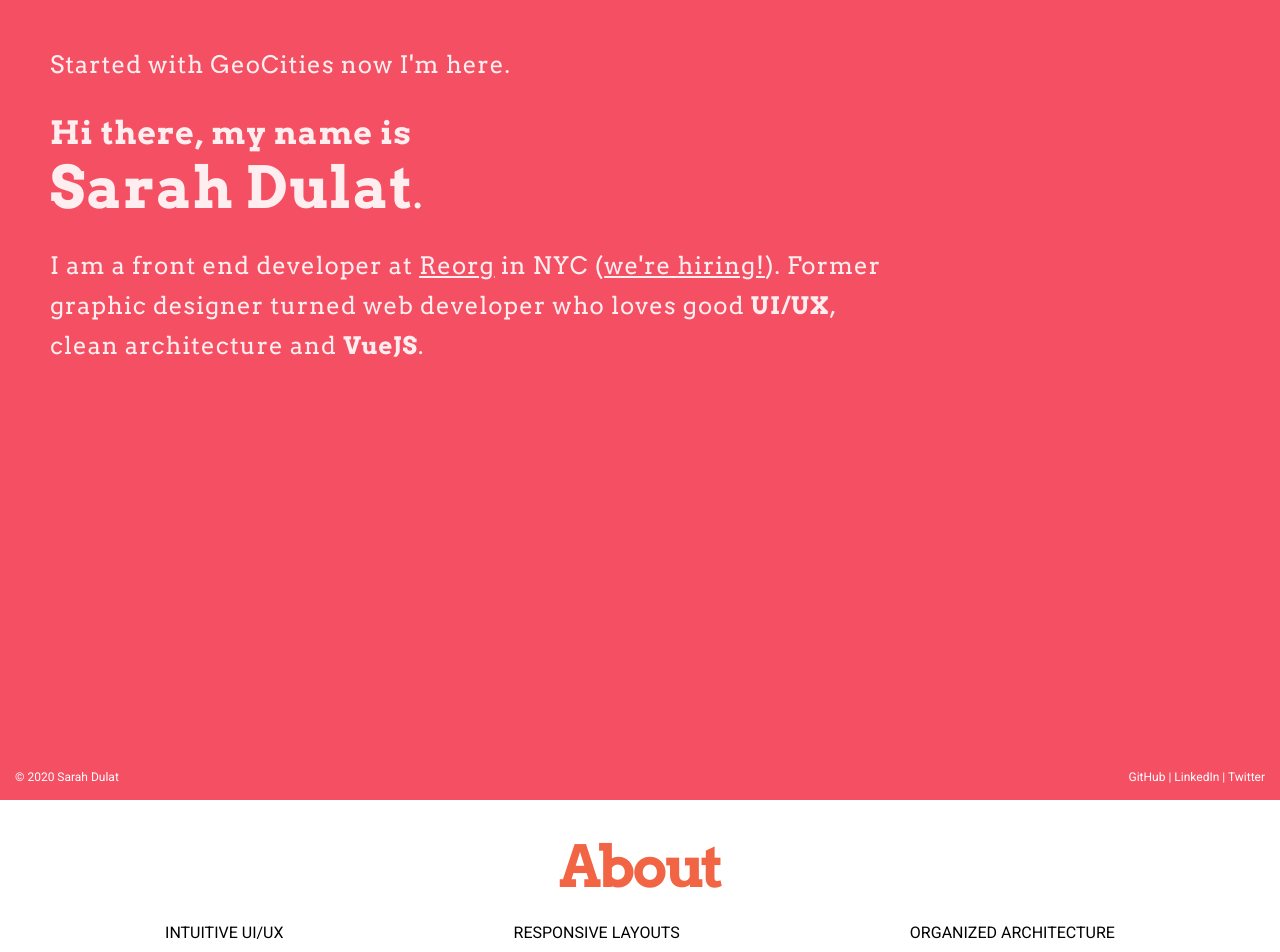
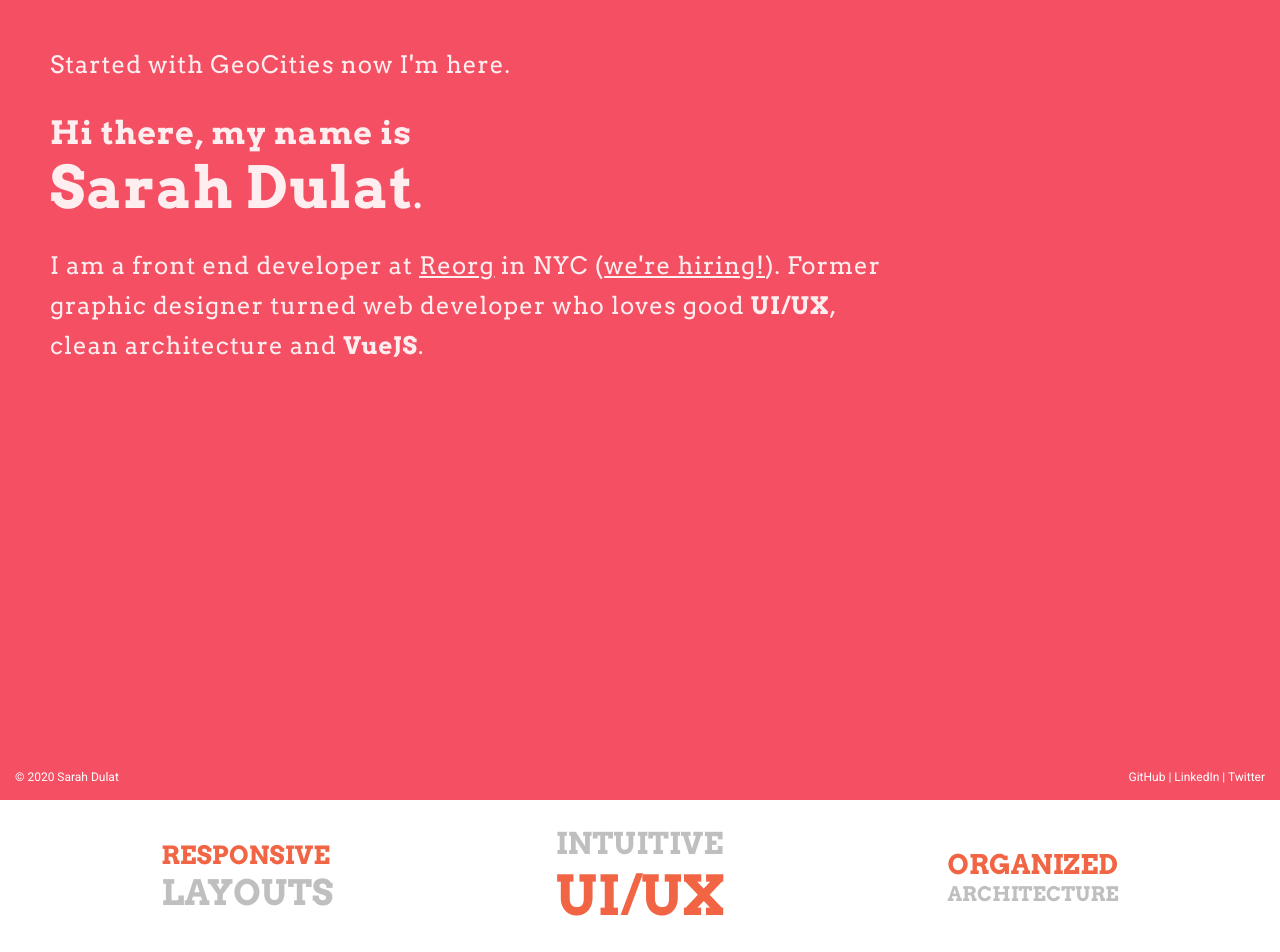
Before and after one commit to sarahdulat/sarah-dulat, a Vue app: page / in a window 1280 px wide. Shown: the top 952 px of the page. Built offline with nearby package versions, Linux system fonts and the light colour scheme.

Commit message:
styling about section

```diff
--- a/public/css/styles.css
+++ b/public/css/styles.css
@@ -23,6 +23,10 @@ body {
 }
 #hero .container {
   padding: 25px 30% 100% 50px;
+}
+
+#about #values {
+  align-items: center;
 }
 
 #skills {
@@ -151,19 +155,46 @@ h3 a:hover {
   color: rgba(255, 255, 255, 0.7);
 }
 
+#about #values {
+  font-family: "Arvo", serif;
+  font-weight: 600;
+  padding: 25px 0 0;
+  color: rgba(0, 0, 0, 0.25);
+}
+#about #values #intuitive {
+  font-size: 30px;
+}
+#about #values #ui {
+  font-size: 55px;
+  color: #F16544;
+}
+#about #values #responsive {
+  font-size: 25px;
+  color: #F16544;
+}
+#about #values #layouts {
+  font-size: 35px;
+}
+#about #values #organized {
+  font-size: 27px;
+  color: #F16544;
+}
+#about #values #architecture {
+  font-size: 20px;
+}
 #about p {
   font-size: 24px;
 }
 
-#about h1, #work h1, #contact h1 {
+#about h1, #contact h1 {
   font-size: 58px;
-  letter-spacing: -3px;
+  letter-spacing: -1px;
   margin-bottom: 30px;
   color: #F16544;
   text-align: center;
 }
 
-#about, #skills, #work, #contact {
+#about, #skills, #contact {
   color: #000000;
 }
 
--- a/src/components/About.vue
+++ b/src/components/About.vue
@@ -1,16 +1,19 @@
 <template>
     <div id="about">
         <div class="container">
-            <h1>About</h1>
-            <div class="row">
+            <!-- <h1>About</h1> -->
+            <div class="row" id="values">
                 <div class="column">
-                    INTUITIVE UI/UX
+                    <span id="responsive">RESPONSIVE</span>
+                    <span id="layouts">LAYOUTS</span>
                 </div>
                 <div class="column">
-                    RESPONSIVE LAYOUTS
+                    <span id="intuitive">INTUITIVE</span>
+                    <span id="ui">UI/UX</span>
                 </div>
                 <div class="column">
-                   ORGANIZED ARCHITECTURE
+                   <span id="organized">ORGANIZED</span>
+                   <span id="architecture">ARCHITECTURE</span>
                 </div>
             </div>
             <div class="row">
--- a/src/sass/partials/_body.scss
+++ b/src/sass/partials/_body.scss
@@ -18,6 +18,11 @@ body {
 	min-height: 400px;
 	.container {
 		padding: 25px 30% 100% 50px;
+	}
+}
+#about {
+	#values {
+		align-items: center;
 	}
 }
 #skills {
--- a/src/sass/partials/_text.scss
+++ b/src/sass/partials/_text.scss
@@ -40,20 +40,47 @@ h3 {
 	}
 }
 #about {
+	#values {
+		font-family: 'Arvo', serif;
+		font-weight: 600;
+		padding: 25px 0 0;
+		color: rgba(0,0,0,0.25);
+		#intuitive {
+			font-size: 30px;
+		}
+		#ui {
+			font-size: 55px;
+			color: #F16544;
+		}
+		#responsive {
+			font-size: 25px;
+			color: #F16544;
+		}
+		#layouts {
+			font-size: 35px;
+		}
+		#organized {
+			font-size: 27px;
+			color: #F16544;
+		}
+		#architecture {
+			font-size: 20px;
+		}
+	}
 	p {
 		font-size: 24px;
 	}
 }
-#about, #work, #contact {
+#about, #contact {
 	h1 {
 		font-size: 58px;
-		letter-spacing: -3px;
+		letter-spacing: -1px;
 		margin-bottom: 30px;
 		color: #F16544;
 		text-align: center;
 	}
 }
-#about, #skills, #work, #contact {
+#about, #skills, #contact {
 	color: #000000;
 }
 #skills {
```
